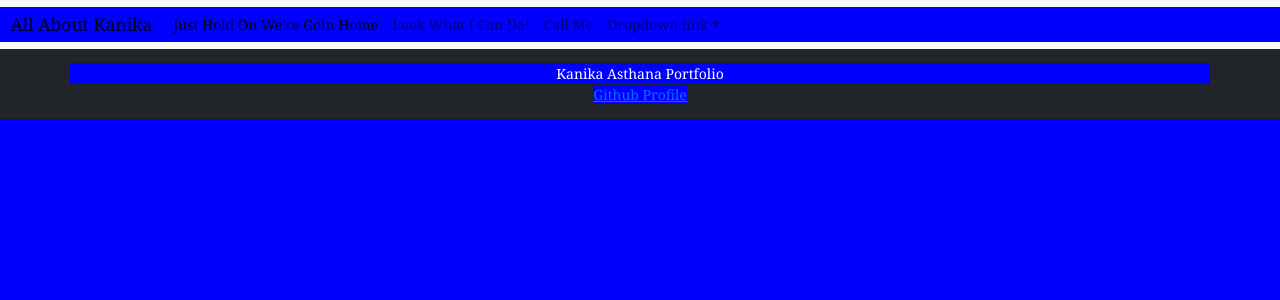
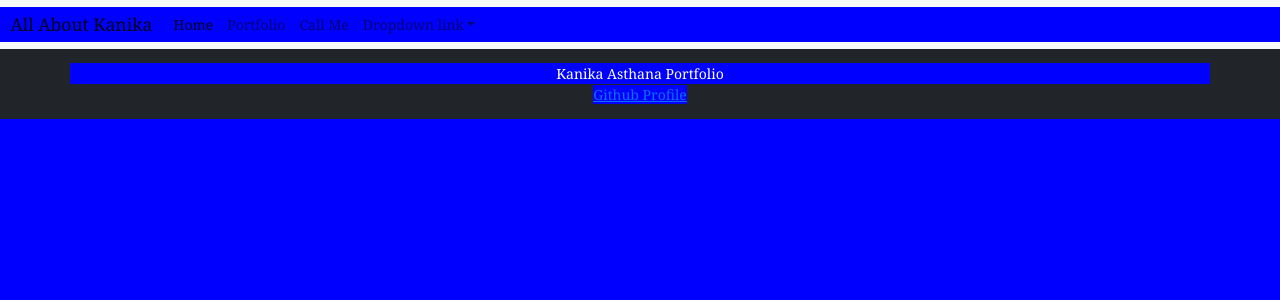
Before and after one commit to kasthana112/kasthana, a React (Create React App) app: page / in a window 1280 px wide. Shown: the top 300 px of the page. Built offline with nearby package versions, Linux system fonts and the light colour scheme.

Commit message:
updated about me

```diff
--- a/src/componets/NavBar.js
+++ b/src/componets/NavBar.js
@@ -12,10 +12,10 @@ const NavBar = () => {
       <div class="collapse navbar-collapse" id="navbarNavDropdown">
         <ul class="navbar-nav">
           <li class="nav-item">
-            <a class="nav-link active" aria-current="page" href="#">Just Hold On We're Goin Home</a>
+            <a class="nav-link active" aria-current="page" href="#">Home</a>
           </li>
           <li class="nav-item">
-            <a class="nav-link" href="#">Look What I Can Do!</a>
+            <a class="nav-link" href="#">Portfolio</a>
           </li>
           <li class="nav-item">
             <a class="nav-link" href="#">Call Me</a>
@@ -26,7 +26,7 @@ const NavBar = () => {
             </a>
             <ul class="dropdown-menu" aria-labelledby="navbarDropdownMenuLink">
               <li><a class="dropdown-item" href="#">Home</a></li>
-              <li><a class="dropdown-item" href="#">Look What I Can Do!</a></li>
+              <li><a class="dropdown-item" href="#">Portfolio</a></li>
               <li><a class="dropdown-item" href="#">Call Me</a></li>
             </ul>
           </li>
--- a/src/componets/PageRoutes.js
+++ b/src/componets/PageRoutes.js
@@ -1,29 +1,29 @@
 import React, { useState } from "react";
 import NavBar from "./NavBar";
 import Footer from "./Footer";
-// import ContactMe from "./ContactMe";
-// import AboutMe from "./AboutMe";
-// import Projects from "./Projects";
+import ContactMe from "./ContactMe";
+import AboutMe from "./AboutMe";
+import Projects from "./Projects";
 
 export default function Portfolio() {
     const [currentPage, setCurrentPage] = useState("About Me");
 
-    // const renderPage = () => {
-    //     if (currentPage === "About Me") {
-    //         return <AboutMe />;
-    //     } else if (currentPage === "Projects") {
-    //         return <Project />;
-    //     } else if (currentPage === "Contact Me") {
-    //         return <ContactMe />;
-    // //     }
-    // };
+    const renderPage = () => {
+        if (currentPage === "About Me") {
+            return <AboutMe />;
+        } else if (currentPage === "Projects") {
+            return <Project />;
+        } else if (currentPage === "Contact Me") {
+            return <ContactMe />;
+        }
+    };
 
     const handlePageChange = (page) => setCurrentPage(page);
 
     return (
         <div>
             <NavBar currentPage={currentPage} handlePageChange={handlePageChange} />
-            {/* {renderPage()} */}
+            {renderPage()}
             <Footer />
         </div>
     );
```
Also changed, not shown: src/componets/pages/About.js (+21 -1 lines).
